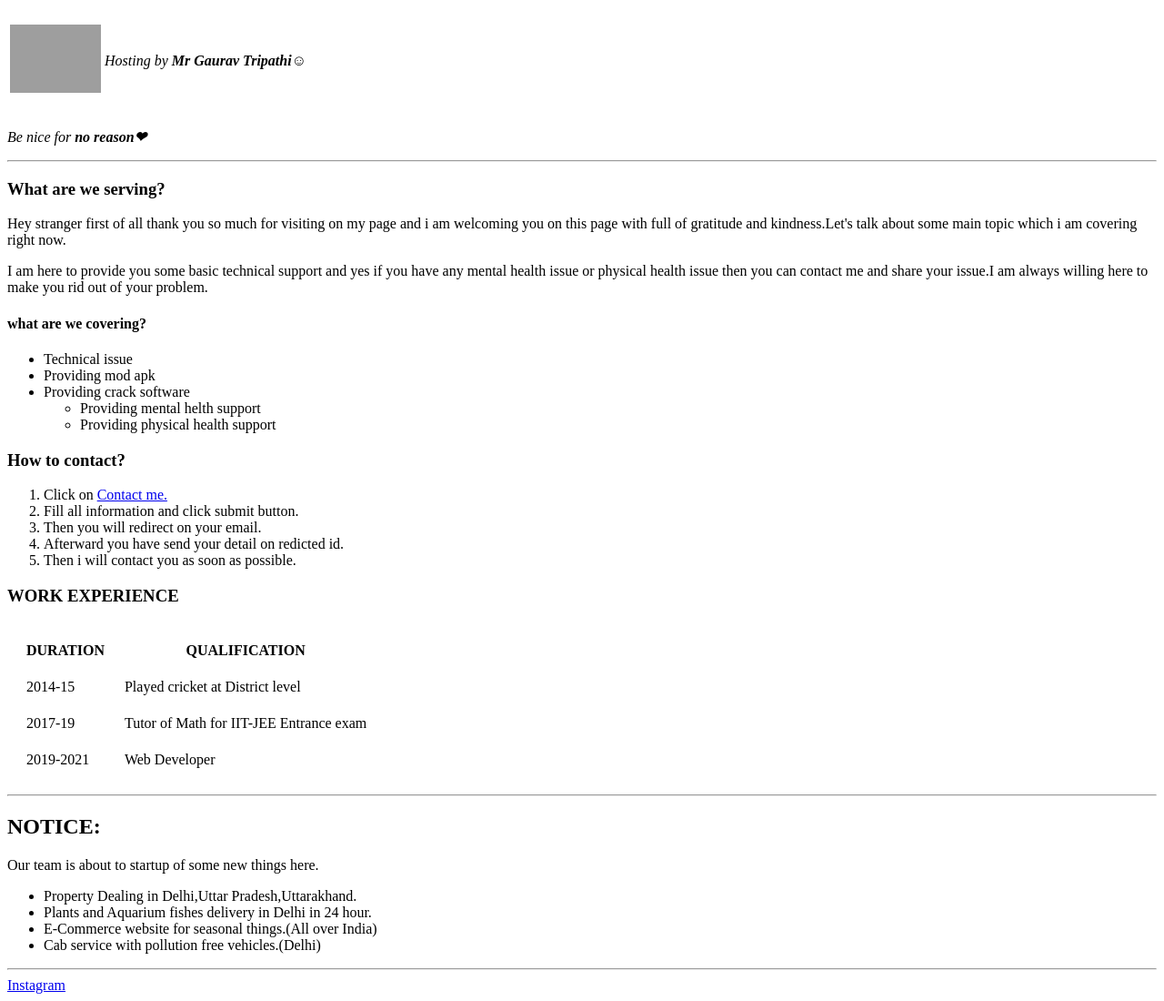
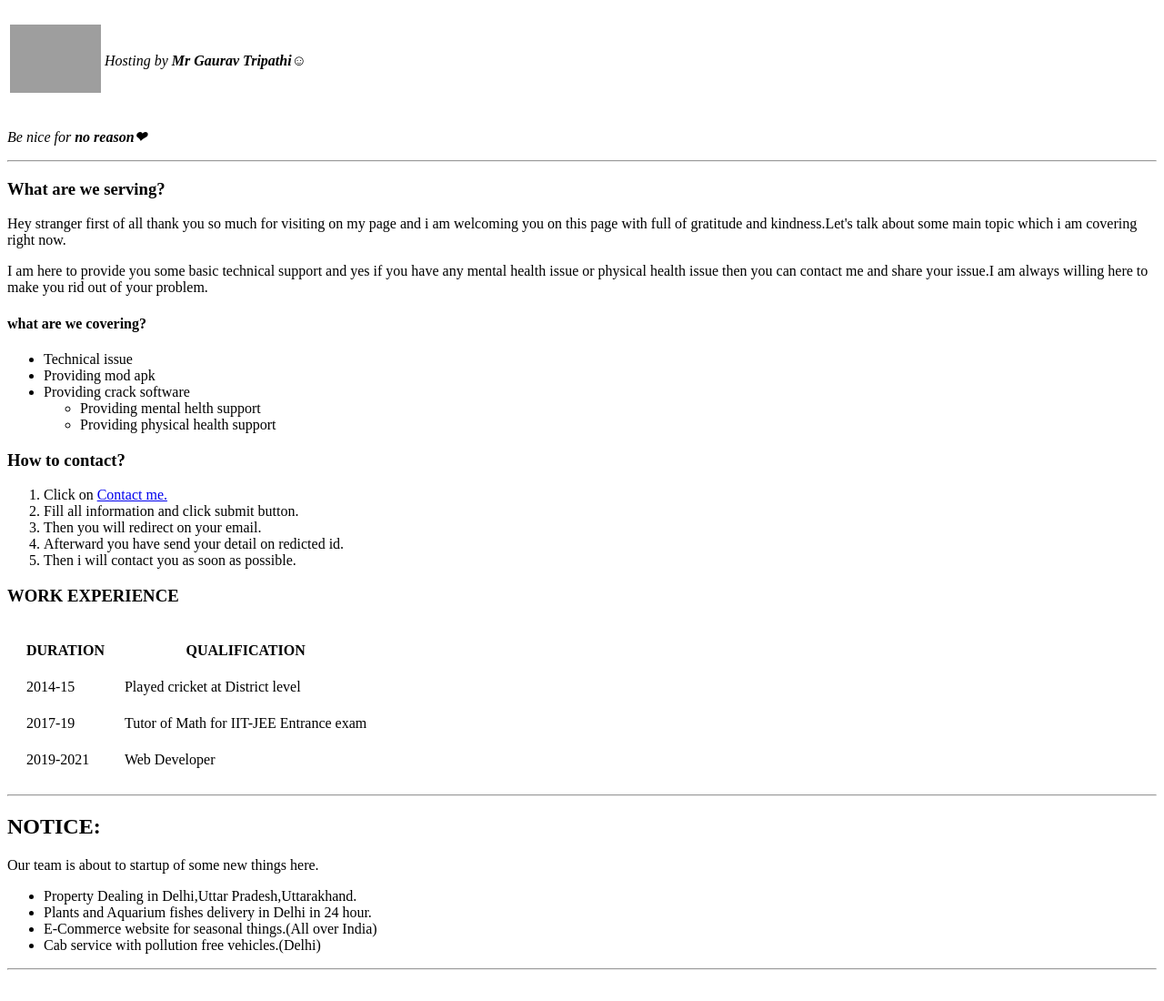
Before and after one commit to Gauravtripathi143/-Gaurav, a plain HTML site: page index.html in a window 1280 px wide. Shown: the whole page at 91% size. After the commit the page ends 1074 px from the top, so only its background shows below. Drawn offline with Linux system fonts and the light colour scheme; grey boxes are pictures that could not be loaded.

Commit message:
Update index.html

```diff
--- a/index.html
+++ b/index.html
@@ -110,7 +110,6 @@
     </ul>
     </p>
     <hr>
-    <a href="contact.html">Instagram</a>
 
 </body>
 
```
